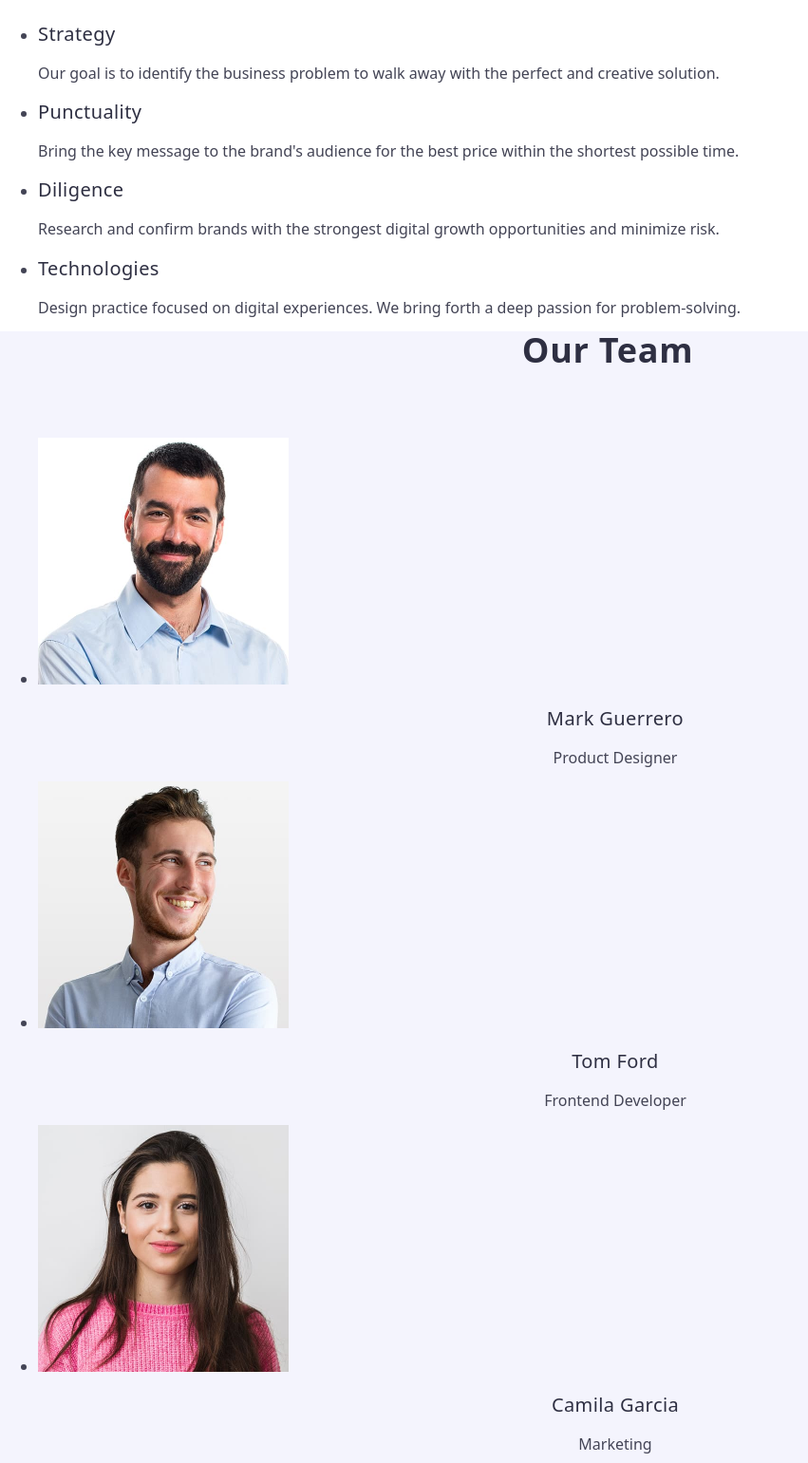
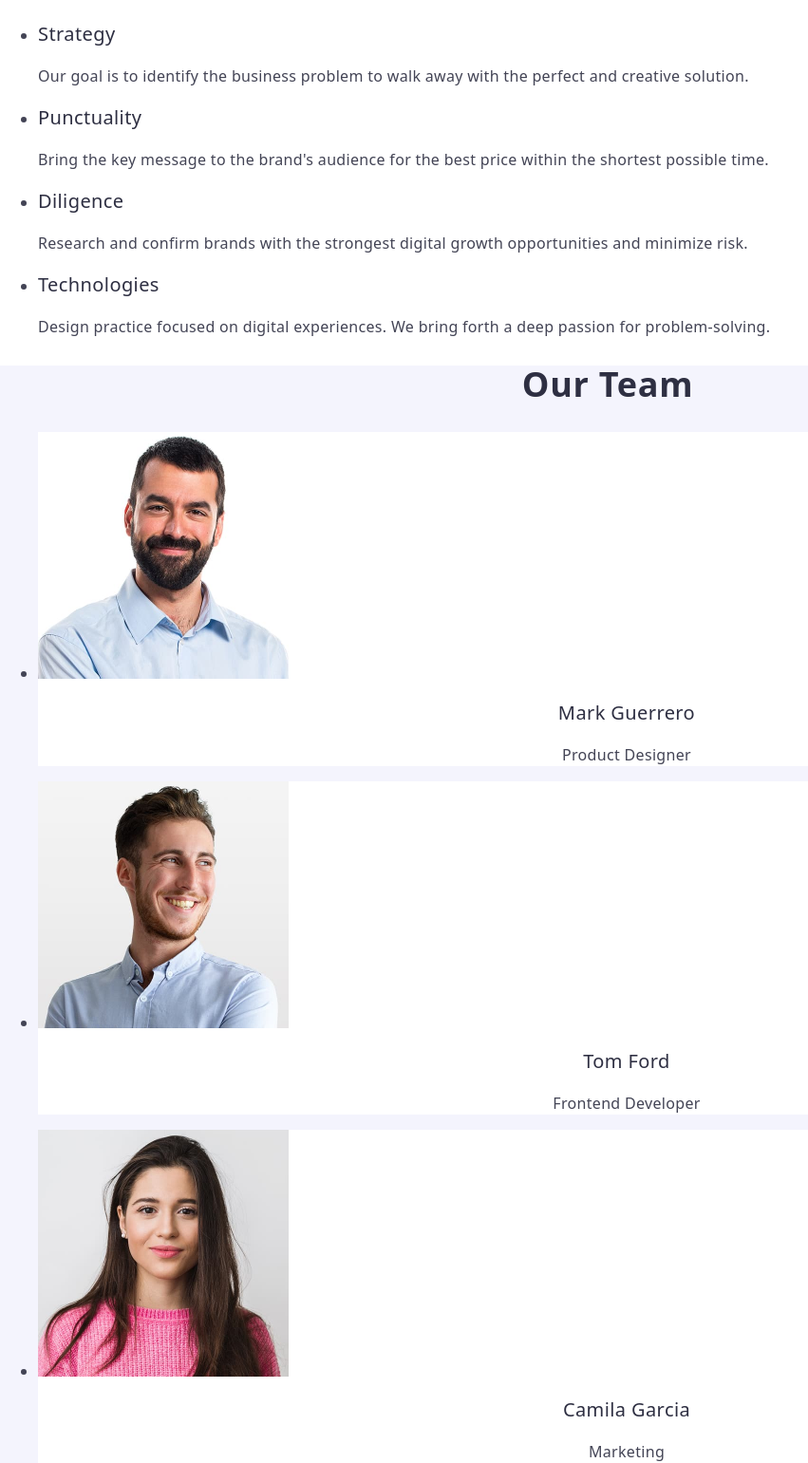
Before and after one commit to mishokkartoshki/goit-markup-hw-02, a plain HTML site: page index.html in a window 1280 px wide. Shown: the part 428-1969 px from the top of the page at 95% size, without its empty margins (0-851 px from the left). Drawn offline with nearby package versions, Linux system fonts and the light colour scheme.

Commit message:
finish team section

```diff
--- a/css/styles.css
+++ b/css/styles.css
@@ -1,6 +1,5 @@
 body {
     font-family: "Roboto", sans-serif;
-    margin: 0;
     background-color: var(--white);
     color: var(--slate);
 }
@@ -32,9 +31,10 @@ h1 {
 h2 {
     font-weight: 700;
     font-size: 36px;
-    line-height: 1.11111;
+    line-height: 1.11;
     letter-spacing: 0.02em;
     text-align: center;
+    text-transform: capitalize;
     color: var(--navy-blue);
 }
 
@@ -117,18 +117,21 @@ h3 {
 
 .hero-btn:hover
 .hero-btn:focus {
-    color: var(--ocean);
+    background-color: var(--ocean);
 }
 
 
 
 /* ---------FEATURES--------- */
-.features-list {
-    margin: 0;
+.feature {
+    font-size: 16px;
+    line-height: 1.5;
+    letter-spacing: 0.02em;
 }
 
-.features-li {
-    margin-right: 24px;
+.feature-text {
+    line-height: 1.5;
+    letter-spacing: 0.02em;
 }
 
 
@@ -138,38 +141,24 @@ h3 {
     background-color: var(--cloud);
 }
 
-.our-team-header {
-    margin: 0;
+.member {
+    background-color: var(--white);
 }
 
-.team-list {
-    margin-top: 72px;
-    margin-bottom: 0;
+.member-name {
+    text-align: center;
 }
 
-.member {
-    margin-right: 24px;
-}
-
-.our-team-text {
+.member-role {
     text-align: center;
+    line-height: 1.5;
+    letter-spacing: 0.02em;
 }
 
 
 
 /* ---------PORTFOLIO--------- */
-.portfolio-header {
-    margin-top: 0;
-    margin-bottom: 72px;
-}
 
-.offers {
-    margin: 0;
-}
-
-.row {
-    margin: 0;
-}
 
 
 
@@ -183,7 +172,7 @@ h3 {
 }
 
 .invocation {
-    margin: 0;
-    margin-top: 16px;
+    line-height: 1.5;
+    letter-spacing: 0.02em;
     color: var(--cloud);
 }
--- a/index.html
+++ b/index.html
@@ -53,32 +53,32 @@
         <button type="button" class="hero-btn">Order Service</button>
       </section>
       <section class="features">
-        <h2>Our Features</h2>
+        <h2 class="features-header">Our Features</h2>
         <ul class="features-list">
-          <li class="feature strat">
-            <h3>Strategy</h3>
-            <p class="body-text">
+          <li class="feature">
+            <h3 class="feature-name">Strategy</h3>
+            <p class="feature-text">
               Our goal is to identify the business problem to walk away with the
               perfect and creative solution.
             </p>
           </li>
-          <li class="feature punct">
-            <h3>Punctuality</h3>
-            <p class="body-text">
+          <li class="feature">
+            <h3 class="feature-name">Punctuality</h3>
+            <p class="feature-text">
               Bring the key message to the brand's audience for the best price
               within the shortest possible time.
             </p>
           </li>
-          <li class="feature dilig">
-            <h3>Diligence</h3>
-            <p class="body-text">
+          <li class="feature">
+            <h3 class="feature-name">Diligence</h3>
+            <p class="feature-text">
               Research and confirm brands with the strongest digital growth
               opportunities and minimize risk.
             </p>
           </li>
-          <li class="techn">
-            <h3>Technologies</h3>
-            <p class="body-text">
+          <li class="feature">
+            <h3 class="feature-name">Technologies</h3>
+            <p class="feature-text">
               Design practice focused on digital experiences. We bring forth a
               deep passion for problem-solving.
             </p>
@@ -88,45 +88,43 @@
       <section class="our-team">
         <h2 class="our-team-header">Our Team</h2>
         <ul class="team-list">
-          <li class="member mark-guer">
+          <li class="member">
             <img
               src="./images/mark_guerrero.jpg"
               alt="Mark Guerrero"
               width="264"
             />
-            <h3 class="our-team-text">Mark Guerrero</h3>
-            <p class="our-team-text">Product Designer</p>
+            <h3 class="member-name">Mark Guerrero</h3>
+            <p class="member-role">Product Designer</p>
           </li>
-          <li class="member tom-ford">
+          <li class="member">
             <img src="./images/tom_ford.jpg" alt="Tom Ford" width="264" />
-            <h3 class="our-team-text">Tom Ford</h3>
-            <p class="our-team-text">Frontend Developer</p>
+            <h3 class="member-name">Tom Ford</h3>
+            <p class="member-role">Frontend Developer</p>
           </li>
-          <li class="member cami-garc">
+          <li class="member">
             <img
               src="./images/camila_garcia.jpg"
               alt="Camila Garcia"
               width="264"
             />
-            <h3 class="our-team-text">Camila Garcia</h3>
-            <p class="our-team-text">Marketing</p>
+            <h3 class="member-name">Camila Garcia</h3>
+            <p class="member-role">Marketing</p>
           </li>
-          <li class="dani-wils">
+          <li class="member">
             <img
               src="./images/daniel_wilson.jpg"
               alt="Daniel Wilson"
               width="264"
             />
-            <h3 class="our-team-text">Daniel Wilson</h3>
-            <p class="our-team-text">UI Designer</p>
+            <h3 class="member-name">Daniel Wilson</h3>
+            <p class="member-role">UI Designer</p>
           </li>
         </ul>
       </section>
       <section class="portfolio">
         <h2 class="portfolio-header">Our Portfolio</h2>
         <ul class="offers">
-          <li>
-            <ul class="row first-row">
           <li class="offer">
             <img
               src="./images/banking-app.jpg"
@@ -157,10 +155,6 @@
             <h3>Meditation App</h3>
             <p>App</p>
           </li>
-            </ul>
-          </li>
-          <li>
-            <ul class="row second-row">
           <li class="offer">
             <img
               src="./images/taxi-service.jpg"
@@ -192,12 +186,10 @@
             <p>Marketing</p>
           </li>
         </ul>
-          </li>
-        </ul>
       </section>
     </main>
     <footer class="footer">
-      <a href="./index.html" class="webstudio-logo footer-logo">
+      <a href="./index.html" class="webstudio-logo">
         Web
         <span class="footer-logo-part">Studio</span>
       </a>
```
Lines whose indentation alone changed are shown as unchanged.
